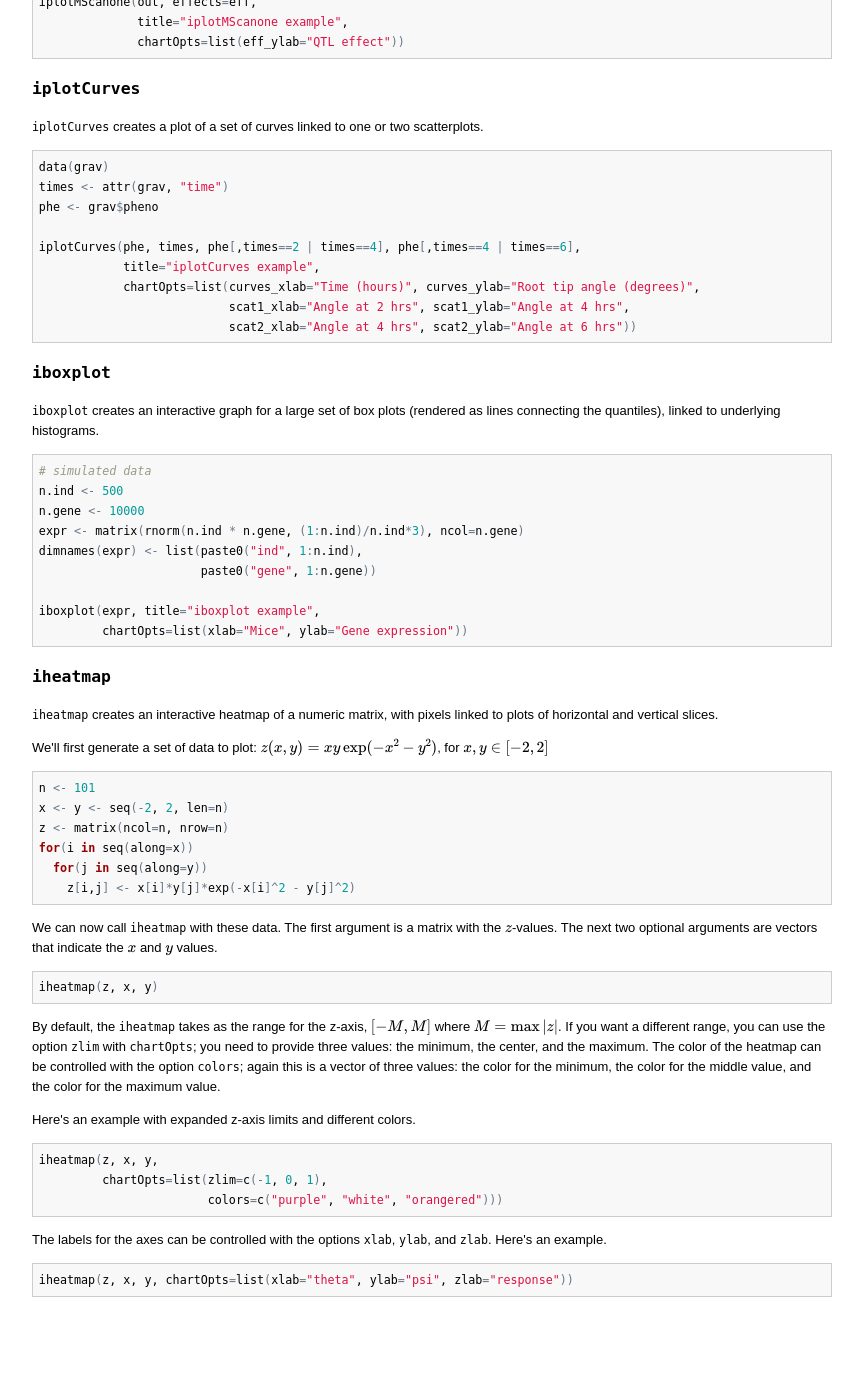
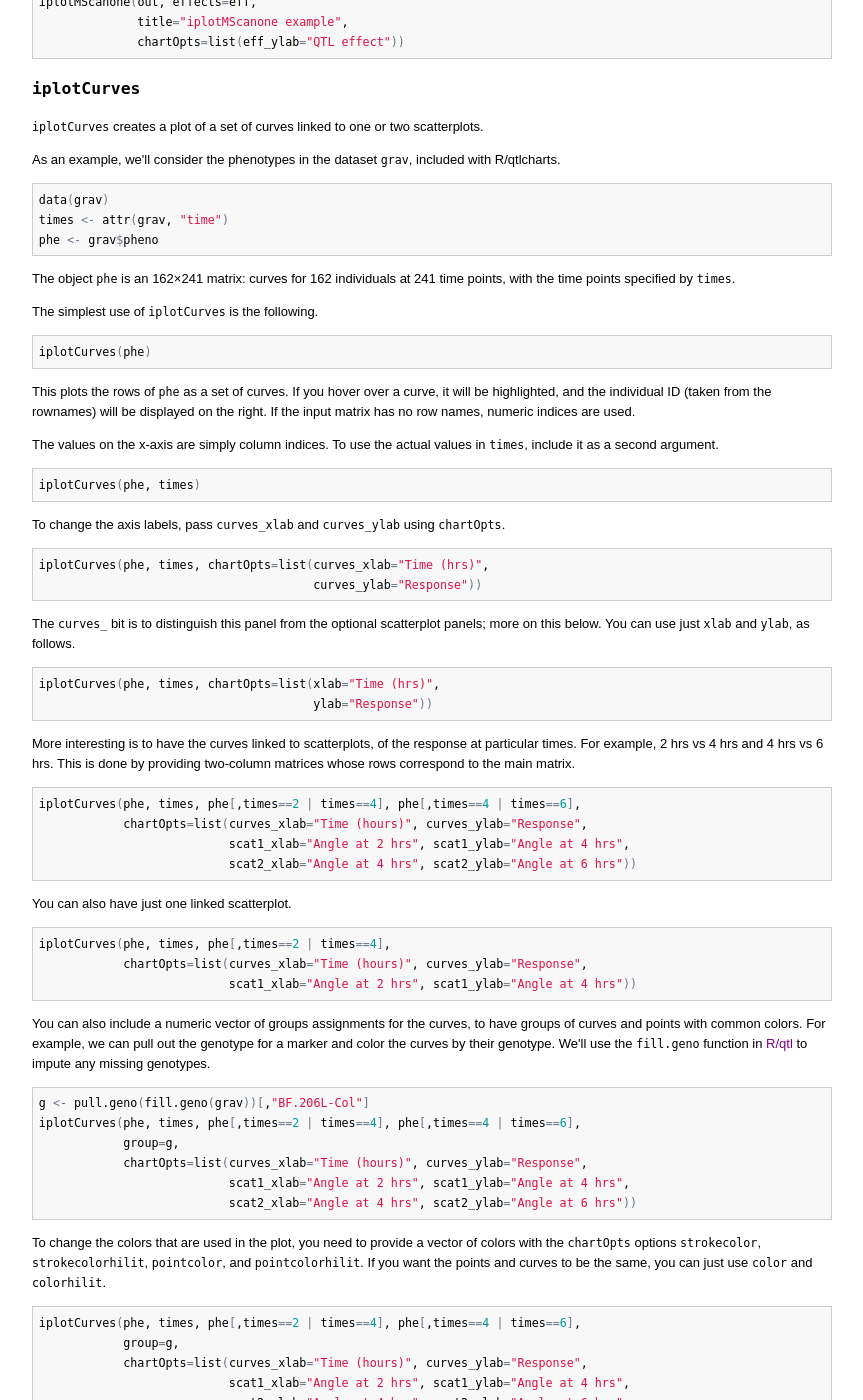
Before and after one commit to kbroman/qtlcharts, a Jekyll site: the page assets/vignettes/userGuide.html, which Jekyll copies as it is, in a window 1280 px wide and 1400 px high, scrolled down 6027 px. Shown: the whole window, without its empty margins (81-944 px from the left). Built offline with Jekyll 4.4.1, drawn with Linux system fonts in a browser that asks for light colours; formulas are drawn with MathJax 3; before the commit the page ends 7350 px from its top, so only the background shows below that; some of the changed text lies outside the part shown.

Commit message:
userGuide: examples of use of iplotCurves

```diff
--- a/assets/vignettes/userGuide.html
+++ b/assets/vignettes/userGuide.html
@@ -571,15 +571,92 @@ iplotMScanone(out, effects=eff,
 <p><code>iplotCurves</code> creates a plot of a set of curves linked to one or two
 scatterplots.</p>
 
+<p>As an example, we&#39;ll consider the phenotypes in the dataset <code>grav</code>,
+included with R/qtlcharts.</p>
+
 <pre><code class="r">data(grav)
 times &lt;- attr(grav, &quot;time&quot;)
 phe &lt;- grav$pheno
+</code></pre>
 
-iplotCurves(phe, times, phe[,times==2 | times==4], phe[,times==4 | times==6],
-            title=&quot;iplotCurves example&quot;,
-            chartOpts=list(curves_xlab=&quot;Time (hours)&quot;, curves_ylab=&quot;Root tip angle (degrees)&quot;,
+<p>The object <code>phe</code> is an 162&times;241 matrix:
+curves for 162 individuals at 241 time points,
+with the time points specified by <code>times</code>.</p>
+
+<p>The simplest use of <code>iplotCurves</code> is the following.</p>
+
+<pre><code class="r">iplotCurves(phe)
+</code></pre>
+
+<p>This plots the rows of <code>phe</code> as a set of curves. If you hover over a
+curve, it will be highlighted, and the individual ID (taken from the
+rownames) will be displayed on the right. If the input matrix has no
+row names, numeric indices are used.</p>
+
+<p>The values on the x-axis are simply column indices. To use the
+actual values in <code>times</code>, include it as a second argument.</p>
+
+<pre><code class="r">iplotCurves(phe, times)
+</code></pre>
+
+<p>To change the axis labels, pass <code>curves_xlab</code> and <code>curves_ylab</code> using
+<code>chartOpts</code>. </p>
+
+<pre><code class="r">iplotCurves(phe, times, chartOpts=list(curves_xlab=&quot;Time (hrs)&quot;,
+                                       curves_ylab=&quot;Response&quot;))
+</code></pre>
+
+<p>The <code>curves_</code> bit is to distinguish this panel from the
+optional scatterplot panels; more on this below. You can use just
+<code>xlab</code> and <code>ylab</code>, as follows.</p>
+
+<pre><code class="r">iplotCurves(phe, times, chartOpts=list(xlab=&quot;Time (hrs)&quot;,
+                                       ylab=&quot;Response&quot;))
+</code></pre>
+
+<p>More interesting is to have the curves linked to scatterplots, of
+the response at particular times. For example, 2 hrs vs 4 hrs and 4
+hrs vs 6 hrs. This is done by providing two-column matrices whose rows
+correspond to the main matrix.</p>
+
+<pre><code class="r">iplotCurves(phe, times, phe[,times==2 | times==4], phe[,times==4 | times==6],
+            chartOpts=list(curves_xlab=&quot;Time (hours)&quot;, curves_ylab=&quot;Response&quot;,
                            scat1_xlab=&quot;Angle at 2 hrs&quot;, scat1_ylab=&quot;Angle at 4 hrs&quot;,
                            scat2_xlab=&quot;Angle at 4 hrs&quot;, scat2_ylab=&quot;Angle at 6 hrs&quot;))
+</code></pre>
+
+<p>You can also have just one linked scatterplot.</p>
+
+<pre><code class="r">iplotCurves(phe, times, phe[,times==2 | times==4],
+            chartOpts=list(curves_xlab=&quot;Time (hours)&quot;, curves_ylab=&quot;Response&quot;,
+                           scat1_xlab=&quot;Angle at 2 hrs&quot;, scat1_ylab=&quot;Angle at 4 hrs&quot;))
+</code></pre>
+
+<p>You can also include a numeric vector of groups assignments for the
+curves, to have groups of curves and points with common colors. For
+example, we can pull out the genotype for a marker and color the
+curves by their genotype. We&#39;ll use the <code>fill.geno</code> function in
+<a href="http://www.rqtl.org">R/qtl</a> to impute any missing genotypes.</p>
+
+<pre><code class="r">g &lt;- pull.geno(fill.geno(grav))[,&quot;BF.206L-Col&quot;]
+iplotCurves(phe, times, phe[,times==2 | times==4], phe[,times==4 | times==6],
+            group=g,
+            chartOpts=list(curves_xlab=&quot;Time (hours)&quot;, curves_ylab=&quot;Response&quot;,
+                           scat1_xlab=&quot;Angle at 2 hrs&quot;, scat1_ylab=&quot;Angle at 4 hrs&quot;,
+                           scat2_xlab=&quot;Angle at 4 hrs&quot;, scat2_ylab=&quot;Angle at 6 hrs&quot;))
+</code></pre>
+
+<p>To change the colors that are used in the plot, you need to provide a
+vector of colors with the <code>chartOpts</code> options <code>strokecolor</code>, <code>strokecolorhilit</code>,
+<code>pointcolor</code>, and <code>pointcolorhilit</code>. If you want the points and curves
+to be the same, you can just use <code>color</code> and <code>colorhilit</code>.</p>
+
+<pre><code class="r">iplotCurves(phe, times, phe[,times==2 | times==4], phe[,times==4 | times==6],
+            group=g,
+            chartOpts=list(curves_xlab=&quot;Time (hours)&quot;, curves_ylab=&quot;Response&quot;,
+                           scat1_xlab=&quot;Angle at 2 hrs&quot;, scat1_ylab=&quot;Angle at 4 hrs&quot;,
+                           scat2_xlab=&quot;Angle at 4 hrs&quot;, scat2_ylab=&quot;Angle at 6 hrs&quot;,
+                           color=c(&quot;pink&quot;, &quot;lightblue&quot;), colorhilit=c(&quot;red&quot;, &quot;blue&quot;)))
 </code></pre>
 
 <h3><code>iboxplot</code></h3>
```
